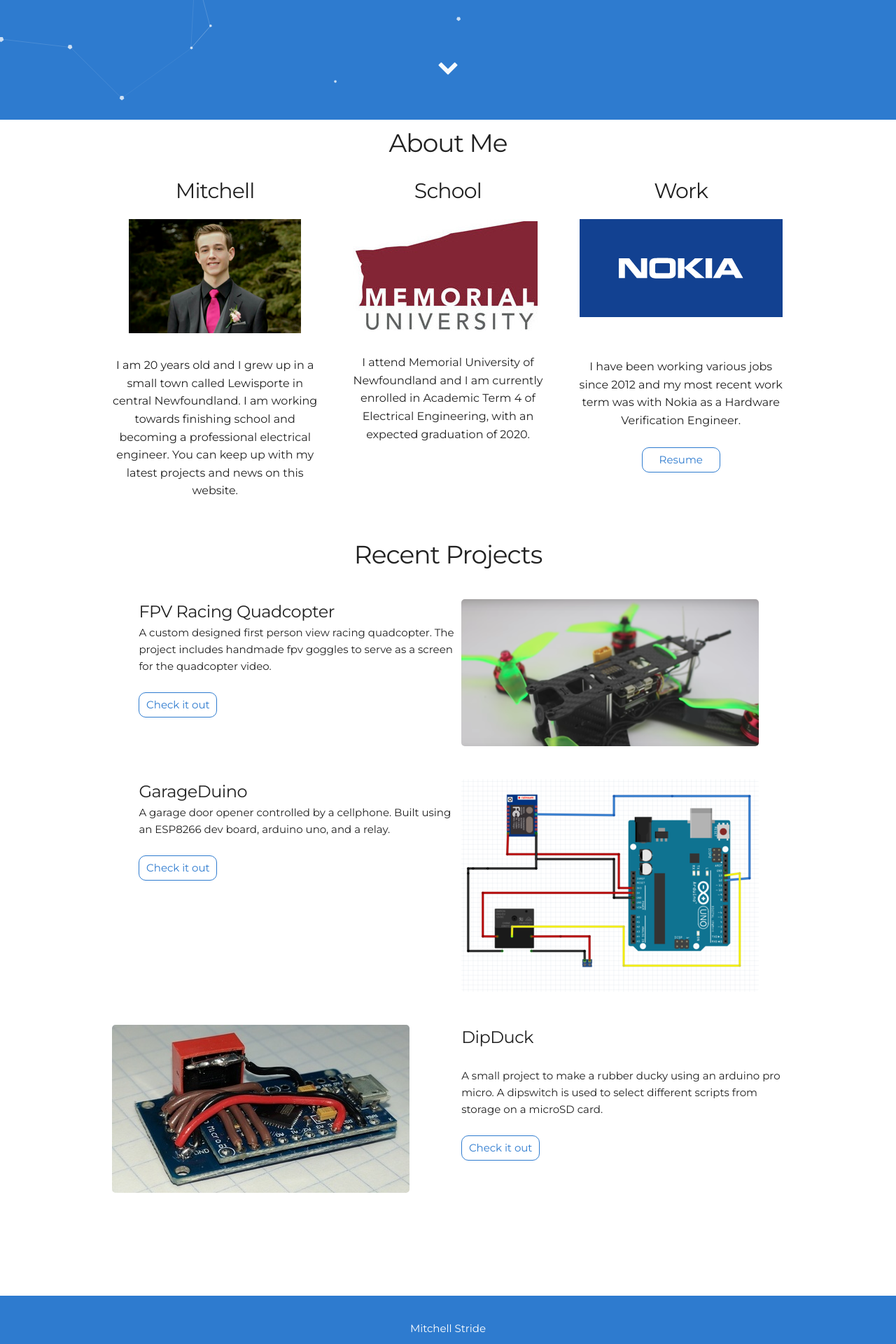
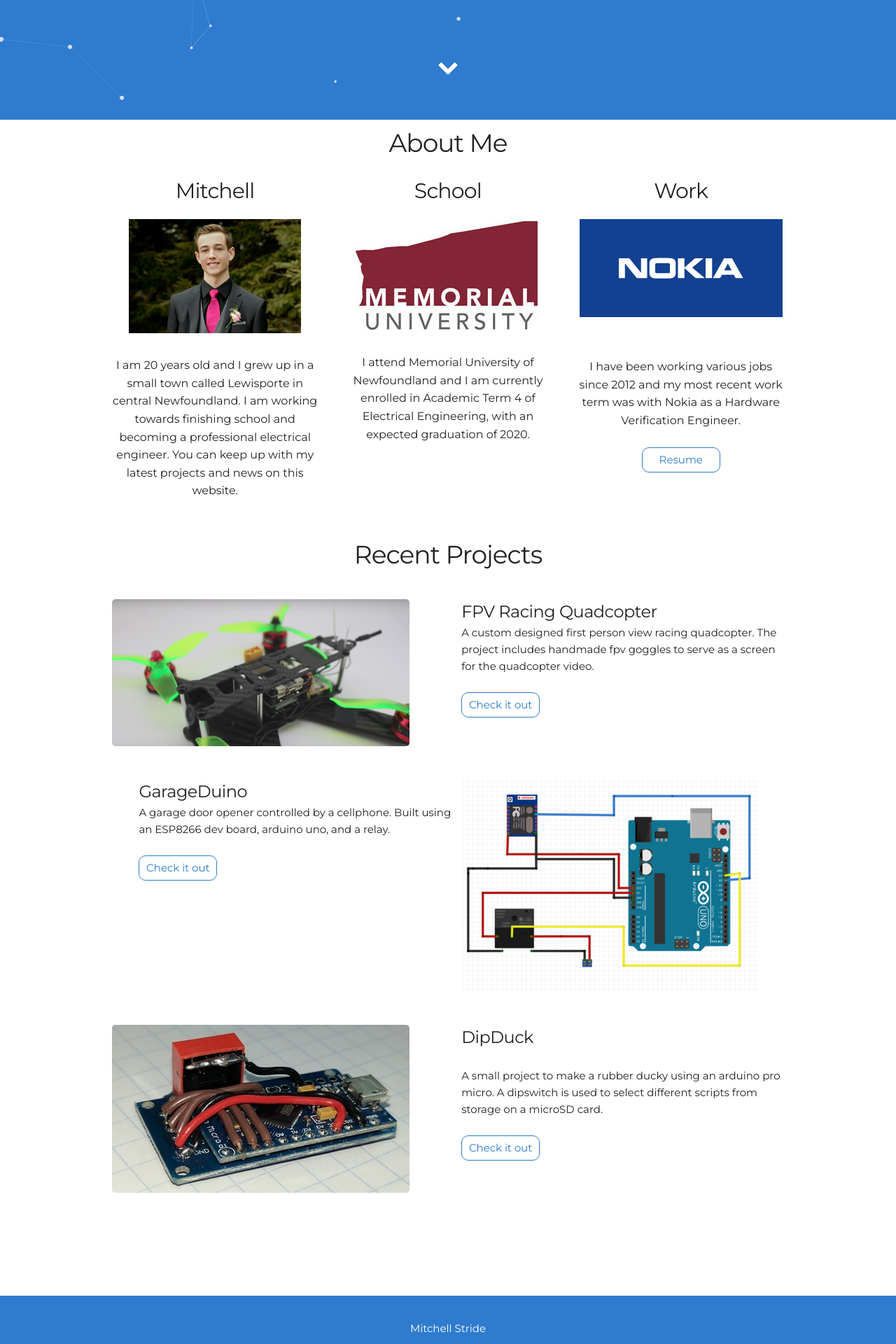
Before and after one commit to MitchellStride/mitchellstride.github.io, a Jekyll site: the page built from index.html, in a window 1280 px wide. Shown: the part 736-2656 px from the top of the page at 70% size. Built offline with Jekyll 4.4.1, drawn with Linux system fonts in a browser that asks for light colours.

```diff
--- a/_includes/projects.html
+++ b/_includes/projects.html
@@ -3,7 +3,7 @@
     <h3> Recent Projects </h3>
   </div>
   <div class="row user-projects">
-    <div class="six columns images">
+    <div class="six columns">
       <img alt="project3" src="{{ "/assets/img/quadcopter.png" | prepend: site.baseurl }}" />
     </div>
     <div class="six columns">
```
